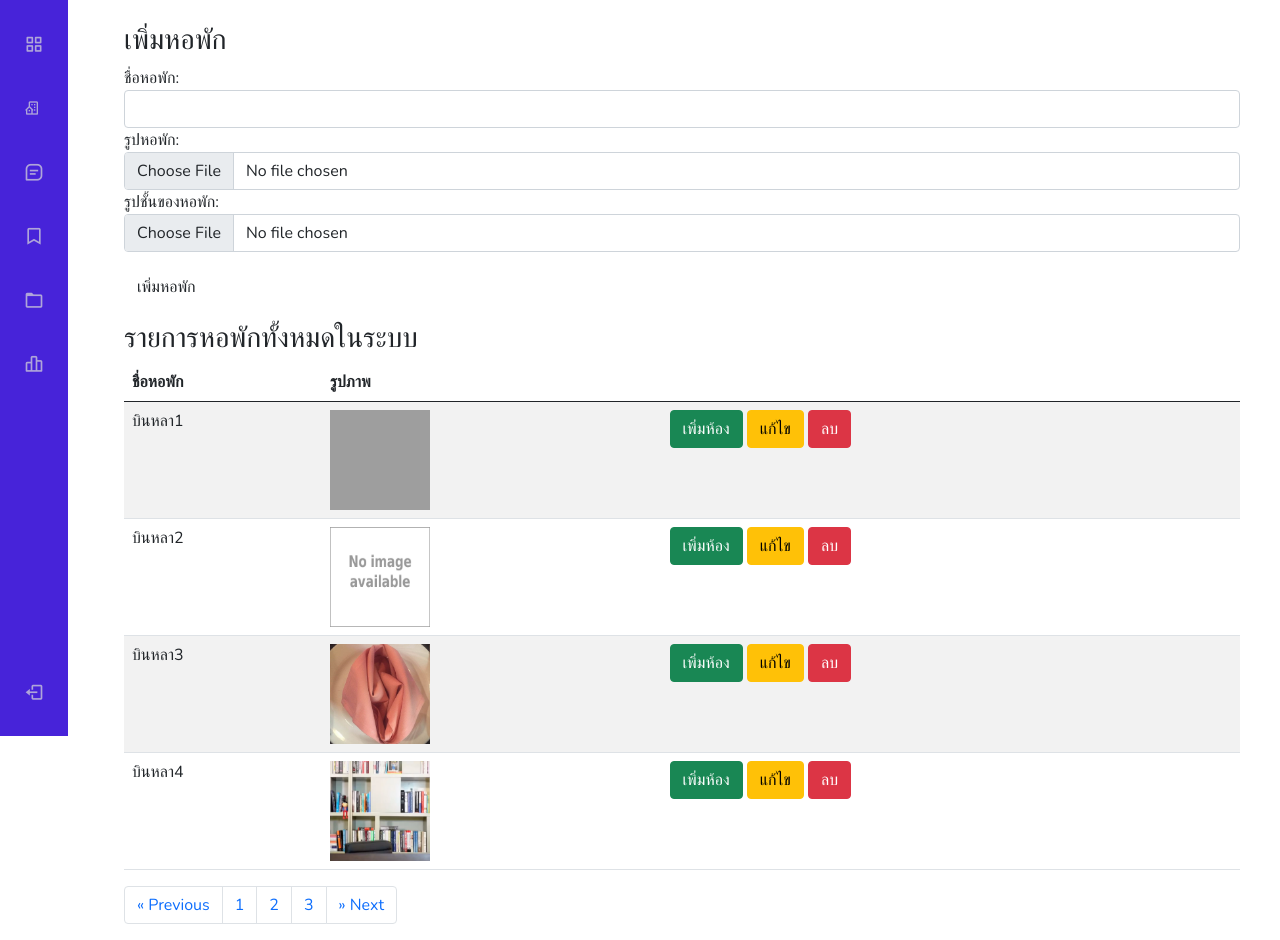
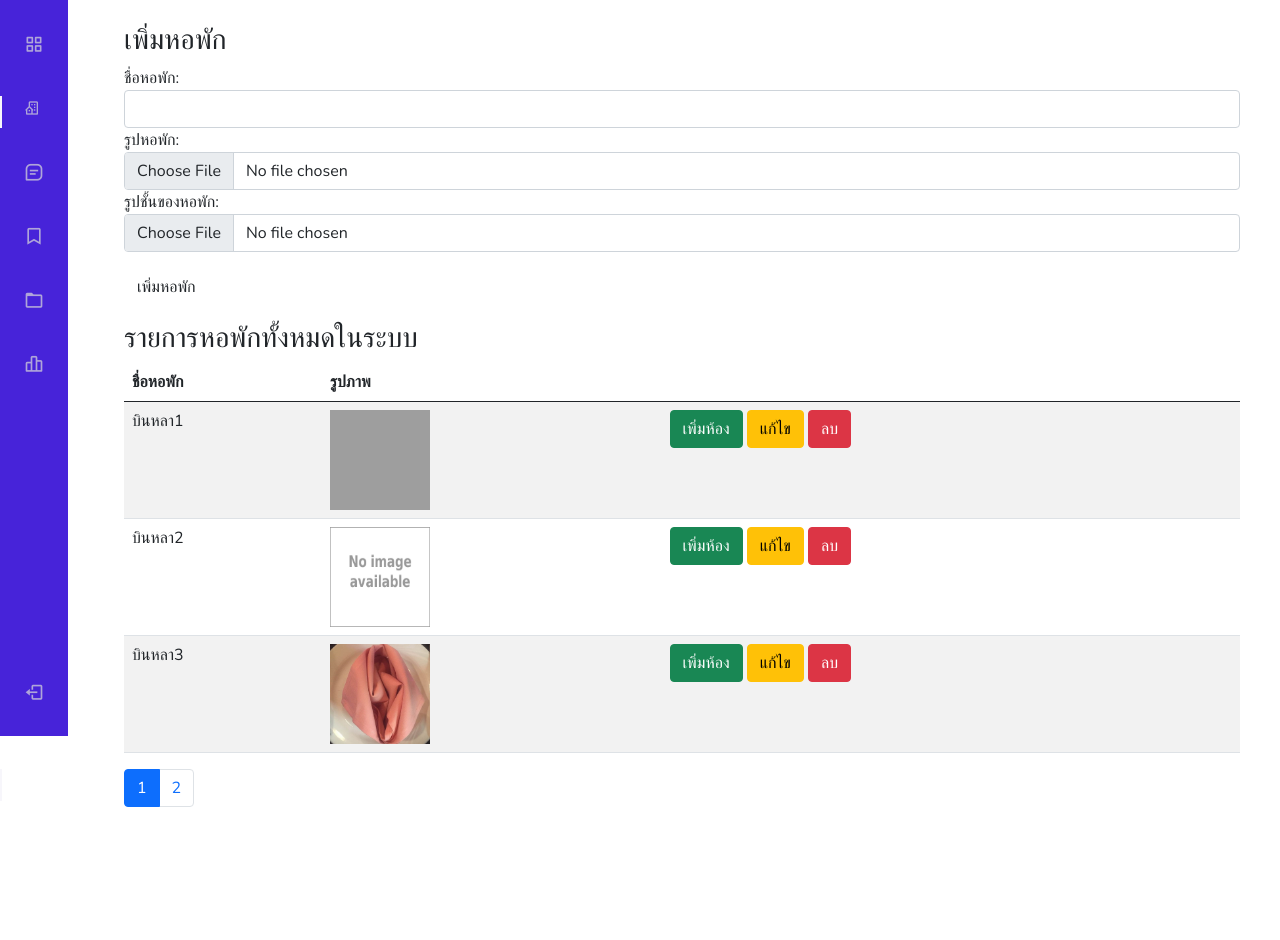
Before and after one commit to Krittin-Khanueng/DormitoryReservationSystem, a Django app: page /manage/dorm/ in a window 1280 px wide. Shown: the part 64-1004 px from the top of the page. After the commit the page ends 871 px from the top, so only its background shows below. Run offline with Django 3.2, Linux system fonts and the light colour scheme; data comes from the database, SQL or seed files in the repository; parts of the project's set-up code (start-up, migrations or seed data) failed here and were passed over; grey boxes are pictures that could not be loaded.

Commit message:
add pagination in dorm management

```diff
--- a/administer/templates/administer/base_admin_page.html
+++ b/administer/templates/administer/base_admin_page.html
@@ -39,8 +39,9 @@
                     <a href="{% url 'dashboard' %}" class="nav_link"> <i class="bx bx-grid-alt nav_icon"></i>
                         <span class="nav_name  {% if 'dashboard' in request.path%} active {% endif %}">หน้าแรก</span>
                     </a>
-                    <a href="#" class="nav_link"> <i class='bx bx-building-house'></i>
-                        <span class="nav_name">จัดการหอพัก</span> </a>
+
+                    <a href="{% url 'management_dorm' %}" class="nav_link"> <i class='bx bx-building-house'></i>
+                        <span class="nav_name {% if 'dorm' in request.path%} active {% endif %}">จัดการหอพัก</span> </a>
                     <a href="#" class="nav_link "> <i class="bx bx-message-square-detail nav_icon"></i> <span
                             class="nav_name">Messages</span> </a>
                     <a href="#" class="nav_link"> <i class="bx bx-bookmark nav_icon"></i>
--- a/administer/templates/administer/dorm_management.html
+++ b/administer/templates/administer/dorm_management.html
@@ -70,24 +70,18 @@
                         </tbody>
                     </table>
                     <!-- pagination -->
-                    <nav aria-label="Page navigation example">
+                    <nav aria-label="pagination">
+                        {% if dorms.paginator.num_pages > 1 %}
                         <ul class="pagination">
-                            <li class="page-item">
-                                <a class="page-link" href="#" aria-label="Previous">
-                                    <span aria-hidden="true">&laquo;</span>
-                                    <span class="sr-only">Previous</span>
-                                </a>
-                            </li>
-                            <li class="page-item"><a class="page-link" href="#">1</a></li>
-                            <li class="page-item"><a class="page-link" href="#">2</a></li>
-                            <li class="page-item"><a class="page-link" href="#">3</a></li>
-                            <li class="page-item">
-                                <a class="page-link" href="#" aria-label="Next">
-                                    <span aria-hidden="true">&raquo;</span>
-                                    <span class="sr-only">Next</span>
-                                </a>
-                            </li>
+                            {% for page_number in dorms.paginator.page_range %}
+                            <li class="page-item
+                            {% if dorms.number == page_number %}
+                                 active
+                            {% endif %}
+                            "><a class="page-link" href="?page={{ page_number }}">{{ page_number }}</a></li>
+                            {% endfor %}
                         </ul>
+                        {% endif %}
                     </nav>
 
                 </div>
--- a/administer/views.py
+++ b/administer/views.py
@@ -5,6 +5,7 @@ from dorm.models import Dormitory
 
 from django.views import View
 from django.contrib import messages
+from django.core.paginator import Paginator, EmptyPage, InvalidPage
 
 
 class administerView(View):
@@ -19,10 +20,23 @@ class administerdashboardView(View):
 
 class administerdormView(View):
     def get(self, request):
+        dorms = Dormitory.objects.all()
+        paginator = Paginator(dorms, 3)
+
+        try:
+            page = int(request.GET.get('page', '1'))
+        except:
+            page = 1
+
+        try:
+            dormPage = paginator.page(page)
+        except (EmptyPage, InvalidPage):
+            dormPage = paginator.page(paginator.num_pages)
 
         context = {
             "form": DormitoryForm(),
-            "dorms": Dormitory.objects.all()
+            "dorms": dormPage,
+
         }
         return render(request, "administer/dorm_management.html", context)
 
```
